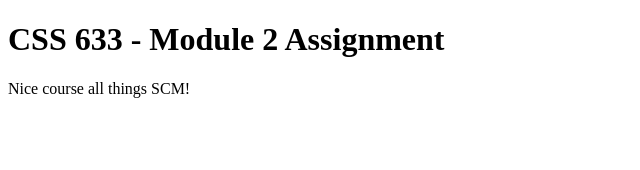
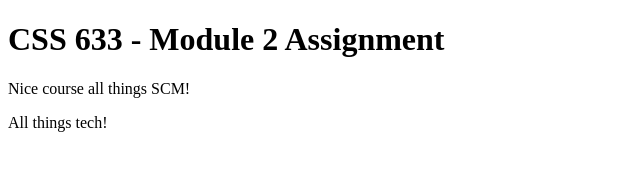
Before and after one commit to cayeronwi/ids_project, a plain HTML site: page index.html in a window 1280 px wide. Shown: the whole page, without its empty margins (0-640 px from the left). Drawn offline with Linux system fonts and the light colour scheme.

Commit message:
Update index.html
1 paragraph added

```diff
--- a/index.html
+++ b/index.html
@@ -14,5 +14,7 @@
 
     <p> Nice course all things SCM! </p>
 
+     <p> All things tech! </p>
+
   </body>
 </html>
```
